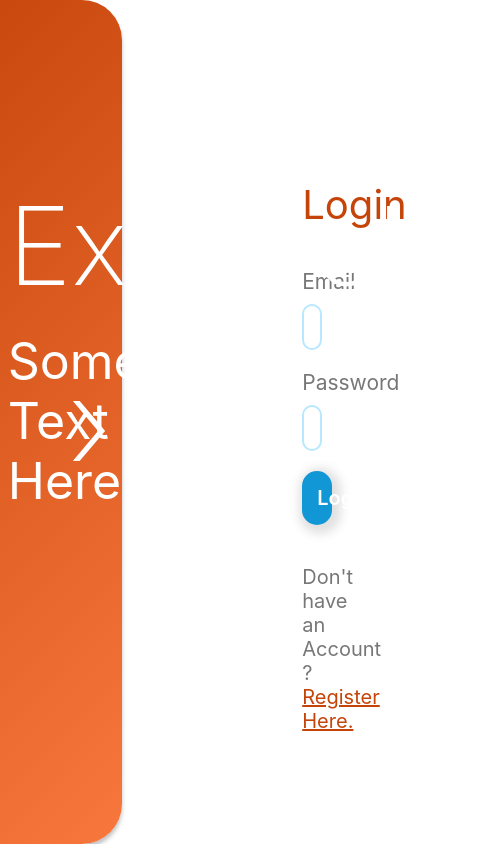
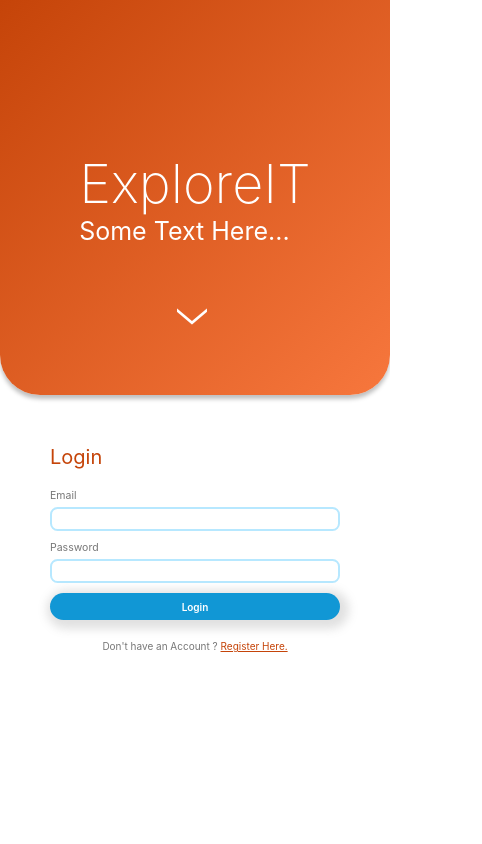
Before and after one commit to Aashish55/ExploreIT_WEB_CLIENT, a React app: page /login in a window 390 px wide. Shown: the whole page, 482 px wide, since content can reach past the window. Built offline with nearby package versions, Linux system fonts and the light colour scheme.

Commit message:
responsiveness completed of login and registration

```diff
--- a/src/Components/Auth/Login.js
+++ b/src/Components/Auth/Login.js
@@ -19,19 +19,18 @@ class Login extends Component {
             this.setState({ errors: [] });
 
             const loginData = {
-                "loginInfo":this.state.email,
-                "password":this.state.password
+                "loginInfo": this.state.email,
+                "password": this.state.password
             }
-            axios.post('http://localhost:5000/api/v1/users/login',loginData)
-                .then(response=>{
+            axios.post('http://localhost:5000/api/v1/users/login', loginData)
+                .then(response => {
                     console.log(response);
                     this.showNotification();
 
                 })
-                .catch(error=>{
+                .catch(error => {
                     console.log(error)
                 })
-
         }
     }
 
@@ -76,8 +75,10 @@ class Login extends Component {
             <React.Fragment>
                 <div className='section'>
                     <div className='leftPart'>
+                        <div className='textArea'>
                             <h1>ExploreIT</h1>
                             <p className='secondary_text'>Some Text Here...</p>
+                        </div>
                         <h2 className='arrowRight'>&rsaquo;</h2>
                     </div>
                     <form className='form' onSubmit={this.loginHandler} >
--- a/src/Components/Auth/Registration.js
+++ b/src/Components/Auth/Registration.js
@@ -157,8 +157,10 @@ class Registration extends Component {
             <React.Fragment>
                 <div className='section'>
                     <div className='leftPart'>
-                        <h1>ExploreIT</h1>
-                        <p className='secondary_text'>Some Text Here...</p>
+                        <div className='textArea'>
+                            <h1>ExploreIT</h1>
+                            <p className='secondary_text'>Some Text Here...</p>
+                        </div>
                         <h2 className='arrowRight'> &rsaquo; </h2>
                     </div>
                     <form className='form' onSubmit={this.handleSubmit}>
--- a/src/Components/Auth/style.css
+++ b/src/Components/Auth/style.css
@@ -13,27 +13,29 @@ Orange : #c64928 */
     position: relative;
     width: 55%;
     height: 100vh;
-    left: 0px;
-    top: 0px;
     font-family: -apple-system, BlinkMacSystemFont, 'Segoe UI', Roboto, Oxygen, Ubuntu, Cantarell, 'Open Sans', 'Helvetica Neue', sans-serif;
     background: linear-gradient(134.73deg, #C54409 0%, #F6763C 98.01%);
     box-shadow: 0px 4px 4px rgba(0, 0, 0, 0.25);
     border-radius: 0px 40px 40px 0px;
 }
+.textArea{
+    position: absolute;
+    top: 50%;
+    left: 50%;
+    transform: translate(-50%,-50%);
+}
 h1{
-    padding: 180px 0 0 100px;
     font-style: normal;
     font-weight: 200;
-    font-size: 108px;
+    font-size: 10.8rem;
     color: #FFFFFF;
 }
 
 .secondary_text{
-    padding: 20px 0 0 100px;
     font-family: -apple-system, BlinkMacSystemFont, 'Segoe UI', Roboto, Oxygen, Ubuntu, Cantarell, 'Open Sans', 'Helvetica Neue', sans-serif;
     font-style: normal;
     font-weight: normal;
-    font-size: 50px;
+    font-size: 5rem;
     color: #FFFFFF;
 }
 .arrowRight{
@@ -42,14 +44,14 @@ h1{
     top: 50%;
     transform: translateY(-50%);
     color: white;
-    font-size: 130px;
+    font-size: 13rem;
     font-weight: 200;
     cursor: pointer;
 }
 .form{
     width: 45%;
     height: 100vh;
-    padding: 180px;
+    padding: 18rem;
     overflow: hidden;
     overflow-y: scroll;
 
@@ -58,47 +60,47 @@ h3{
     font-family: -apple-system, BlinkMacSystemFont, 'Segoe UI', Roboto, Oxygen, Ubuntu, Cantarell, 'Open Sans', 'Helvetica Neue', sans-serif;
     font-style: normal;
     font-weight: normal;
-    font-size: 40px;
+    font-size: 4rem;
     color: #C54409;
-    padding-bottom: 40px;
+    padding-bottom: 4rem;
 }
 h4{
     font-family: -apple-system, BlinkMacSystemFont, 'Segoe UI', Roboto, Oxygen, Ubuntu, Cantarell, 'Open Sans', 'Helvetica Neue', sans-serif;
     font-style: normal;
     font-weight: normal;
-    font-size: 21px;
-    padding-bottom: 10px;
+    font-size: 2.1rem;
+    padding-bottom: 1rem;
     color: #777777;
 }
 input:not([type=radio]){
     background: #FFFFFF;
     border: 2px solid #B7E8FF;
-    border-radius: 15px;
-    font-size: 22px;
-    padding: 8px 8px ;
+    border-radius: 1.5rem;
+    font-size: 2.2rem;
+    padding: .8rem .8rem;
     width: 100%;
     outline: none;
-    margin-bottom: 20px;
+    margin-bottom: 2rem;
     color: #555555;
 }
 .submit{
     background: #1197D5;
-    border-radius: 61px;
+    border-radius: 6.1rem;
     color: white;
     width: 100%;
     outline: none;
-    padding: 15px;
+    padding: 1.5rem;
     border: none;
-    font-size: 20px;
+    font-size: 2rem;
     font-weight: 600;
     font-family: -apple-system, BlinkMacSystemFont, 'Segoe UI', Roboto, Oxygen, Ubuntu, Cantarell, 'Open Sans', 'Helvetica Neue', sans-serif;
     box-shadow: 3px 3px 10px 6px #77777738;
-    margin-bottom: 40px;
+    margin-bottom: 4rem;
     cursor: pointer;
 }
 .switch_text{
     color: #777777;
-    font-size: 20px;
+    font-size: 2rem;
     text-align: center;
 }
 a{
@@ -106,7 +108,7 @@ a{
 }
 
 ::-webkit-scrollbar{
-    width: 8px;
+    width: .8rem;
 }
 ::-webkit-scrollbar-thumb{
     background-color: #777777;
@@ -115,19 +117,19 @@ a{
 .radio{
     display: inline-block;
     color: #ffffff;
-    margin-right:10px;
-    margin-bottom: 40px;
-    font-size: 30px;
+    margin-right:1rem;
+    margin-bottom: 4rem;
+    font-size: 3rem;
 }
 .genderLabel{
-    margin-right: 50px;
+    margin-right: 5rem;
 }
 label{
-    font-size: 20px;
+    font-size: 2rem;
     color: #777777;
 }
 .errorSection{
-    margin: 20px;
+    margin: 2rem;
     text-align: center;
     font-size: 1.3rem;
     font-weight: 600;
@@ -139,3 +141,67 @@ label{
 .error{
     border: 2px solid red;
 }
+
+@media only screen and (max-width: 1170px) {
+    html {
+      font-size: 9px;
+    }
+    .form{
+        padding:15rem;
+    }
+}
+
+@media only screen and (max-width: 1120px) {
+    .form{
+        padding:12rem;
+    }
+}
+
+@media only screen and (max-width: 1000px) {
+    html{
+        font-size: 8px;
+    }
+}
+
+@media only screen and (max-width: 930px) {
+    html{
+        font-size: 7px;
+    }
+    .form{
+        padding:10rem;
+    }
+}
+
+@media only screen and (max-width: 760px) {
+    html{
+        font-size: 6px;
+    }
+}
+
+@media only screen and (max-width: 630px) {
+    html{
+        font-size: 5px;
+    }
+}
+@media only screen and (max-width: 550px) {
+   .section{
+       flex-direction: column;
+   }
+   .leftPart{
+       width: 100%;
+       border-radius: 0 0 40px 40px;
+   }
+   .form{
+       width: 100%;
+   }
+   .leftPart{
+       position: relative;
+   }
+   .arrowRight{
+       position: absolute;
+        top: 70%;
+        right: 50%;
+        transform: translateX(50%) rotate(90deg);
+
+   }
+}
--- a/src/index.css
+++ b/src/index.css
@@ -16,3 +16,6 @@ code {
   padding:0 ;
   box-sizing: border-box;
 }
+html{
+  font-size: 10px;
+}
```
Lines whose indentation alone changed are shown as unchanged.
